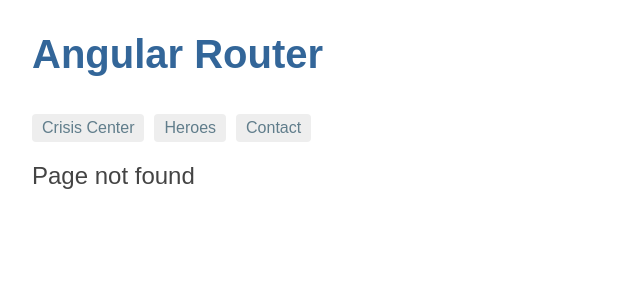
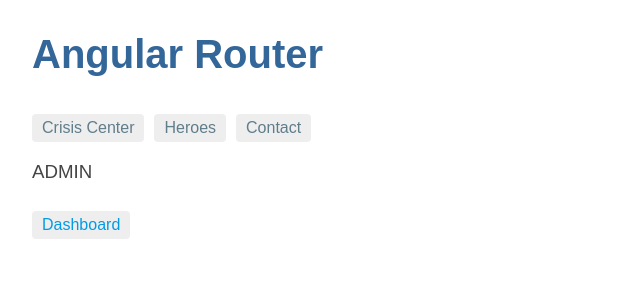
Before and after one commit to Demiara/demo-angular-routing, an Angular app: page /admin in a window 1280 px wide. Before the commit this address had no page. Shown: the top 300 px of the page, without its empty margins (0-640 px from the left). Built offline with nearby package versions, Linux system fonts and the light colour scheme.

Commit message:
Adding AdminModule, AdminRoutingModule Adding AdminComponent and AdminDashboardComponent

```diff
--- /dev/null
+++ b/src/app/admin/admin-dashboard/admin-dashboard.component.html
@@ -0,0 +1 @@
+<p>Dashboard</p>
--- /dev/null
+++ b/src/app/admin/admin-dashboard/admin-dashboard.component.ts
@@ -0,0 +1,14 @@
+import { Component, OnInit } from '@angular/core';
+
+@Component({
+    selector: 'app-admin-dashboard',
+    templateUrl: './admin-dashboard.component.html',
+    styleUrls: ['./admin-dashboard.component.css'],
+})
+export class AdminDashboardComponent implements OnInit {
+    public modules: string[];
+
+    constructor() {}
+
+    public ngOnInit(): void {}
+}
--- /dev/null
+++ b/src/app/admin/admin/admin.component.html
@@ -0,0 +1,7 @@
+<h3>ADMIN</h3>
+<nav>
+    <a routerLink="./" routerLinkActive="active" [routerLinkActiveOptions]="{ exact: true }"
+        >Dashboard</a
+    >
+</nav>
+<router-outlet></router-outlet>
--- /dev/null
+++ b/src/app/admin/admin/admin.component.ts
@@ -0,0 +1,12 @@
+import { Component, OnInit } from '@angular/core';
+
+@Component({
+    selector: 'app-admin',
+    templateUrl: './admin.component.html',
+    styleUrls: ['./admin.component.css'],
+})
+export class AdminComponent implements OnInit {
+    constructor() {}
+
+    public ngOnInit(): void {}
+}
--- a/src/app/app-routing.module.ts
+++ b/src/app/app-routing.module.ts
@@ -8,6 +8,10 @@
         path: 'compose',
         component: ComposeMessageComponent,
         outlet: 'popup',
+    },
+    {
+        path: 'admin',
+        loadChildren: () => import('./admin/admin.module').then(m => m.AdminModule),
     },
     {
         path: 'crisis-center',
```
Also changed, not shown: src/app/admin/admin-routing.module.ts (added, +16 -0 lines), src/app/admin/admin.module.ts (added, +11 -0 lines), src/app/admin/admin-dashboard/admin-dashboard.component.css (added), src/app/admin/admin/admin.component.css (added).
